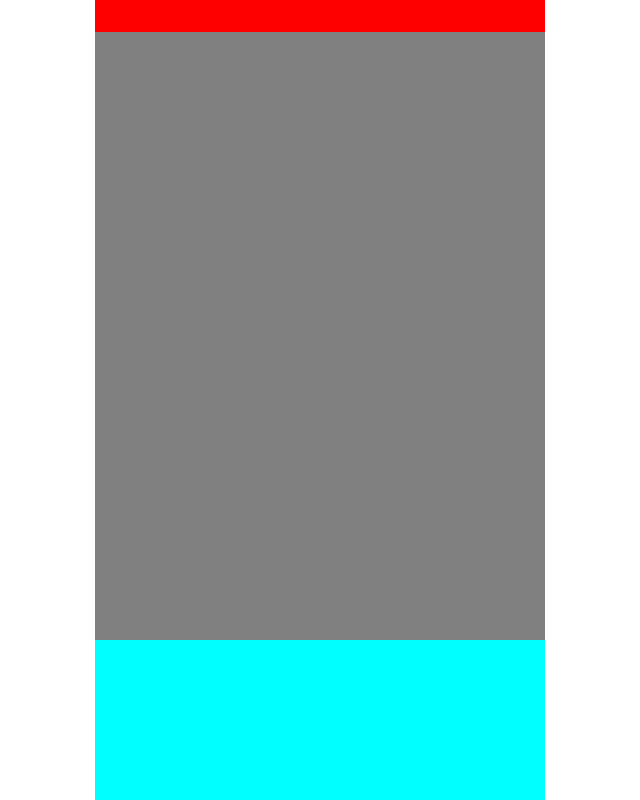
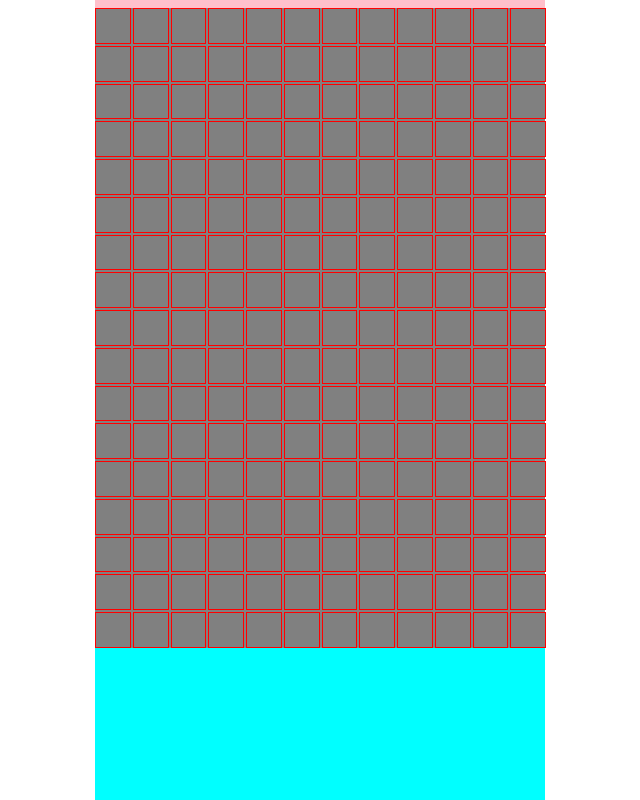
Before and after one commit to ablakey/boardgames, a website built with Parcel: page src/index.html in a window 1280 px wide. Shown: the whole page, without its empty margins (320-960 px from the left). Built offline with nearby package versions, Linux system fonts and the light colour scheme.

Commit message:
progress

```diff
--- a/src/index.html
+++ b/src/index.html
@@ -8,28 +8,12 @@
     />
   </head>
   <body>
-    <div class="foo">
-      <div class="board">
-        <div></div>
-        <div></div>
-        <div></div>
-        <div></div>
-        <div></div>
-        <div></div>
-        <div></div>
-        <div></div>
-        <div></div>
-        <div></div>
-        <div></div>
-        <div></div>
-        <div></div>
-        <div></div>
-        <div></div>
-        <div></div>
-      </div>
+    <div class="container">
+      <div class="top"></div>
+      <div class="board"></div>
       <div class="ui"></div>
     </div>
     <link rel="stylesheet" href="./styles.css" type="text/css" />
-    <!-- <script type="module" src="index.ts"></script> -->
+    <script type="module" src="index.ts"></script>
   </body>
 </html>
--- /dev/null
+++ b/src/index.ts
@@ -0,0 +1,16 @@
+const COLUMNS = 12;
+const ROWS = Math.floor(COLUMNS * (16 / 9) * 0.8);
+
+function main() {
+  const boardEl = document.querySelector<HTMLDivElement>(".board")!;
+  boardEl.style.setProperty("--cols", COLUMNS.toLocaleString());
+  boardEl.style.setProperty("--rows", ROWS.toLocaleString());
+  for (let x = 0; x < COLUMNS * ROWS; x++) {
+    const cell = document.createElement("div");
+    boardEl.appendChild(cell);
+  }
+
+  console.log(boardEl.offsetWidth, boardEl.offsetHeight);
+}
+
+window.onload = main;
--- a/src/styles.css
+++ b/src/styles.css
@@ -1,10 +1,13 @@
 * {
   box-sizing: border-box;
   user-select: none;
+  /* Trying to make iOS not zoomable with double tap. */
+  touch-action: none;
+  pointer-events: none;
 }
 
 body {
-  height: 100vh;
+  height: 100%;
   margin: 0;
   display: flex;
   align-items: center;
@@ -13,23 +16,35 @@ body {
   touch-action: none;
 }
 
+.top {
+  height: 1%;
+}
+
 .ui {
   background-color: cyan;
-  height: 20%;
+  height: 19%;
 }
 
 .board {
+  column-gap: 2px;
+  row-gap: 2px;
   height: 80%;
+  width: 100%;
   background-color: gray;
+  display: inline-grid;
+  vertical-align: top;
+  grid-template-columns: repeat(var(--cols), 1fr);
+  grid-template-rows: repeat(var(--rows), 1fr);
 }
 
 .board > div {
   border: 1px solid red;
+  aspect-ratio: 1;
 }
 
-.foo {
+.container {
   width: 56.25vh;
-  height: 100vh;
+  height: 100%;
   background: pink;
   max-height: 177.78vw;
   max-width: 100vw;
```
